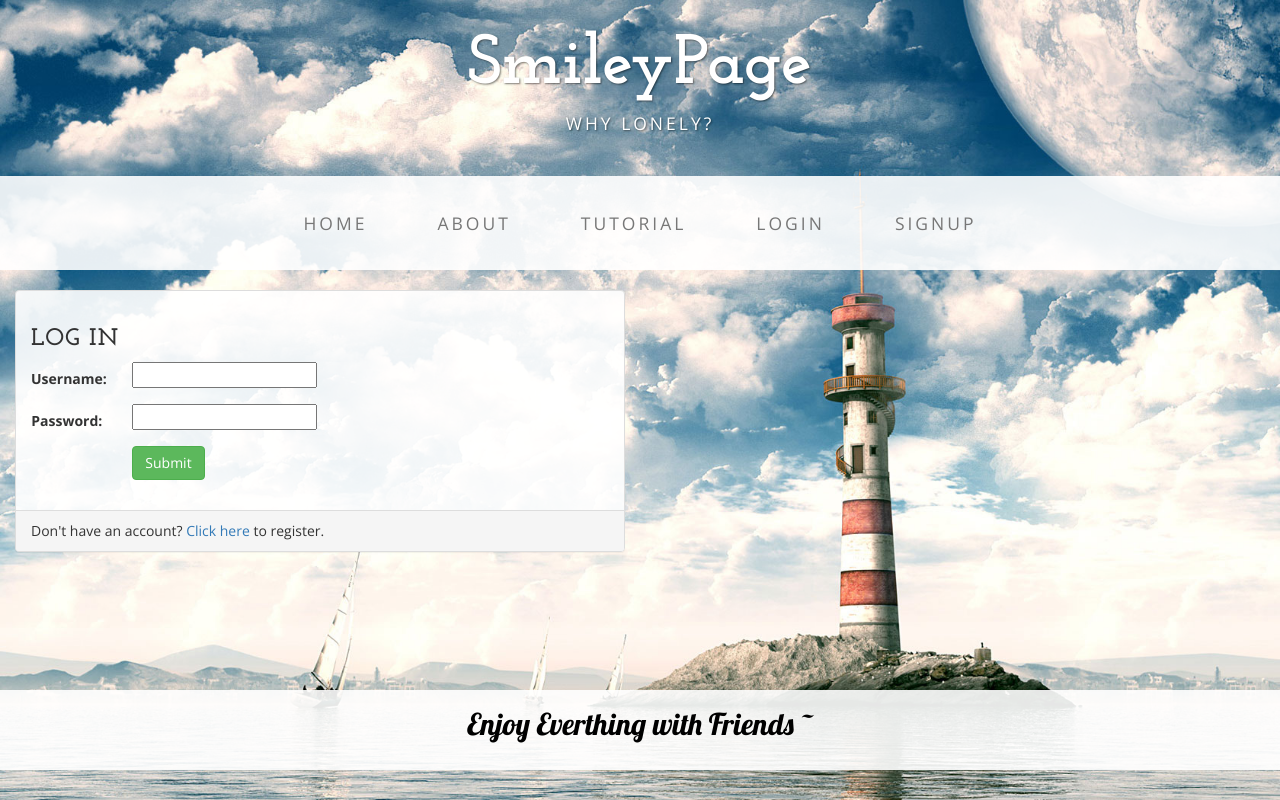
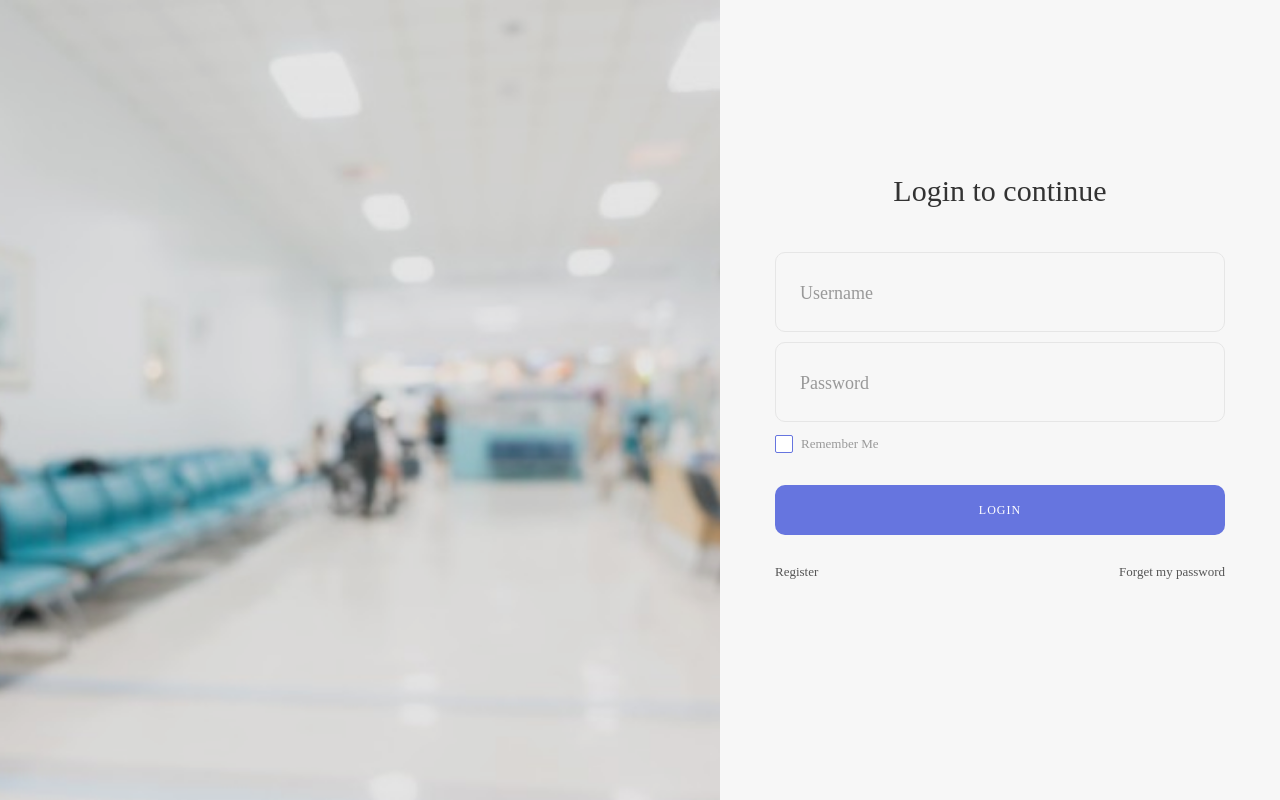
Before and after one commit to hyue723/smileypage, a Django app: page /user/login/ in a window 1280 px wide. Run offline with Django 3.2, Linux system fonts and the light colour scheme; parts of the project's set-up code (start-up, migrations or seed data) failed here and were passed over; some libraries are stand-ins or nearby versions; some web fonts are replaced.

Commit message:
update login

```diff
--- a/user/models.py
+++ b/user/models.py
@@ -2,6 +2,7 @@ from django.contrib.auth.models import Permission, User
 from django.db import models
 import datetime
 from django.utils import timezone
+# when ever you change things in models, makemigration and migrate
 
 class Profile(models.Model):
     UNDERGRADUATE = "Undergraduate Student"
--- a/user/templates/user/login_med.html
+++ b/user/templates/user/login_med.html
@@ -1,107 +1,215 @@
 <!DOCTYPE html>
+{% load staticfiles %}
 <html lang="en">
+
 <head>
+
 	<title>Login V18</title>
+
 	<meta charset="UTF-8">
+
 	<meta name="viewport" content="width=device-width, initial-scale=1">
+
 <!--===============================================================================================-->
-	<link rel="icon" type="image/png" href="images/icons/favicon.ico"/>
+
+	<link rel="icon" type="image/png" href="{% static "images/icons/favicon.ico" %}"/>
+
 <!--===============================================================================================-->
-	<link rel="stylesheet" type="text/css" href="vendor/bootstrap/css/bootstrap.min.css">
+
+	<link rel="stylesheet" type="text/css" href="{% static "vendor/bootstrap/css/bootstrap.min.css" %}">
+
 <!--===============================================================================================-->
+
 	<link rel="stylesheet" type="text/css" href="fonts/font-awesome-4.7.0/css/font-awesome.min.css">
+
 <!--===============================================================================================-->
+
 	<link rel="stylesheet" type="text/css" href="fonts/Linearicons-Free-v1.0.0/icon-font.min.css">
+
 <!--===============================================================================================-->
-	<link rel="stylesheet" type="text/css" href="vendor/animate/animate.css">
+
+	<link rel="stylesheet" type="text/css" href="{% static "vendor/animate/animate.css" %}">
+
 <!--===============================================================================================-->
-	<link rel="stylesheet" type="text/css" href="vendor/css-hamburgers/hamburgers.min.css">
+
+	<link rel="stylesheet" type="text/css" href="{% static "vendor/css-hamburgers/hamburgers.min.css" %}">
+
 <!--===============================================================================================-->
-	<link rel="stylesheet" type="text/css" href="vendor/animsition/css/animsition.min.css">
+
+	<link rel="stylesheet" type="text/css" href="{% static "vendor/animsition/css/animsition.min.css" %}">
+
 <!--===============================================================================================-->
-	<link rel="stylesheet" type="text/css" href="vendor/select2/select2.min.css">
+
+	<link rel="stylesheet" type="text/css" href="{% static "vendor/select2/select2.min.css" %}">
+
 <!--===============================================================================================-->
-	<link rel="stylesheet" type="text/css" href="vendor/daterangepicker/daterangepicker.css">
+
+	<link rel="stylesheet" type="text/css" href="{% static "vendor/daterangepicker/daterangepicker.css" %}">
+
 <!--===============================================================================================-->
-	<link rel="stylesheet" type="text/css" href="css/util.css">
-	<link rel="stylesheet" type="text/css" href="css/main.css">
+
+	<link rel="stylesheet" type="text/css" href="{% static "css/util.css" %}">
+
+	<link rel="stylesheet" type="text/css" href="{% static "css/main.css" %}">
+
 <!--===============================================================================================-->
+
 </head>
+
 <body style="background-color: #666666;">
 
+
+
 	<div class="limiter">
+
 		<div class="container-login100">
+
 			<div class="wrap-login100">
-				<form class="login100-form validate-form">
+
+				<form class="login100-form validate-form" role="form" action="{% url 'user:login'%}" method="post" enctype="multipart/form-data">
+					{% csrf_token %}
 					<span class="login100-form-title p-b-43">
+
 						Login to continue
+
 					</span>
 
 
-					<div class="wrap-input100 validate-input" data-validate = "Valid email is required: ex@abc.xyz">
-						<input class="input100" type="text" name="email">
+<!-- 					<div class="wrap-input100 validate-input" data-validate = "Valid email is required: ex@abc.xyz"> -->
+
+					<div class="wrap-input100 validate-input" data-validate = "Valid username is required">
+						<input class="input100" type="text" name="username">
+
 						<span class="focus-input100"></span>
-						<span class="label-input100">Email</span>
+
+						<label class="label-input100" for='id_username'>Username</label>
+
 					</div>
 
 
+
 					<div class="wrap-input100 validate-input" data-validate="Password is required">
-						<input class="input100" type="password" name="pass">
+
+						<input class="input100" type="password" name="password">
+
 						<span class="focus-input100"></span>
-						<span class="label-input100">Password</span>
-					</div>
 
-					<div class="flex-sb-m w-full p-t-3 p-b-32">
-						<div class="contact100-form-checkbox">
-							<input class="input-checkbox100" id="ckb1" type="checkbox" name="remember-me">
-							<label class="label-checkbox100" for="ckb1">
-								<!-- Remember me -->
-							</label>
-						</div>
+						<label class="label-input100" for="id_password">Password</label>
 
-						<div>
-							<a href="#" class="txt1">
-								Register!
-							</a>
-						</div>
 					</div>
 
 
-					<div class="container-login100-form-btn">
-						<button class="login100-form-btn">
-							Login
-						</button>
+
+					<div class="flex-sb-m w-full p-t-3 p-b-32">
+
+						<div class="contact100-form-checkbox">
+
+							<input class="input-checkbox100" id="ckb1" type="checkbox" name="remember-me">
+
+							<label class="label-checkbox100" for="ckb1">
+
+								Remember Me
+
+							</label>
+
+						</div>
+
+
+
 					</div>
 
 
+
+					<div class="container-login100-form-btn">
+
+						<button type="submit" class="login100-form-btn">
+
+							Login
+
+						</button>
+
+					</div>
+
+					<br>
+
+					<style type="text/css">
+
+						#element1 {float:left;}
+
+						#element2 {float:right;}
+
+					</style>
+
+						<div id="element1">
+
+							<a href="{% url 'user:register' %}" class="txt1">
+
+								Register
+
+							</a>
+
+						</div>
+
+						<div id="element2">
+
+							<a href="#" class="txt1">
+
+							    Forget my password
+
+							</a>
+
+						</div>
+
 				</form>
 
-				<div class="login100-more" style="background-image: url('images/bg-01.jpg');">
+
+
+				<div class="login100-more" style="background-image: url('/static/images/bg-01.jpg');>
+
 				</div>
+
 			</div>
+
 		</div>
+
 	</div>
 
 
 
+<!--===============================================================================================-->
+
+	<script src="/static/vendor/jquery/jquery-3.2.1.min.js"></script>
+
+<!--===============================================================================================-->
+
+	<script src="/static/vendor/animsition/js/animsition.min.js"></script>
+
+<!--===============================================================================================-->
+
+	<script src="/static/vendor/bootstrap/js/popper.js"></script>
+
+	<script src="/static/vendor/bootstrap/js/bootstrap.min.js"></script>
+
+<!--===============================================================================================-->
+
+	<script src="/static/vendor/select2/select2.min.js"></script>
+
+<!--===============================================================================================-->
+
+	<script src="/static/vendor/daterangepicker/moment.min.js"></script>
+
+	<script src="/static/vendor/daterangepicker/daterangepicker.js"></script>
+
+<!--===============================================================================================-->
+
+	<script src="/static/vendor/countdowntime/countdowntime.js"></script>
+
+<!--===============================================================================================-->
+
+	<script src="/static/js/main.js"></script>
 
 
-<!--===============================================================================================-->
-	<script src="vendor/jquery/jquery-3.2.1.min.js"></script>
-<!--===============================================================================================-->
-	<script src="vendor/animsition/js/animsition.min.js"></script>
-<!--===============================================================================================-->
-	<script src="vendor/bootstrap/js/popper.js"></script>
-	<script src="vendor/bootstrap/js/bootstrap.min.js"></script>
-<!--===============================================================================================-->
-	<script src="vendor/select2/select2.min.js"></script>
-<!--===============================================================================================-->
-	<script src="vendor/daterangepicker/moment.min.js"></script>
-	<script src="vendor/daterangepicker/daterangepicker.js"></script>
-<!--===============================================================================================-->
-	<script src="vendor/countdowntime/countdowntime.js"></script>
-<!--===============================================================================================-->
-	<script src="js/main.js"></script>
 
 </body>
+
 </html>
--- a/user/views.py
+++ b/user/views.py
@@ -45,12 +45,12 @@ def login_user(request):
                 else:
                     return HttpResponseRedirect(reverse('user:profile'))
             else:
-                return render(request, 'user/login.html', {'error_message':
+                return render(request, 'user/login_med.html', {'error_message':
                            "The user account is not active"})
     if login_initial == False:
-        return render(request, 'user/login.html', {'error_message':
+        return render(request, 'user/login_med.html', {'error_message':
         "Either the username or the password is incorrect. Please try again."})
-    return render(request, 'user/login.html')
+    return render(request, 'user/login_med.html')
 
 
 def logout_user(request):
```
Also changed, not shown: db.sqlite3.
